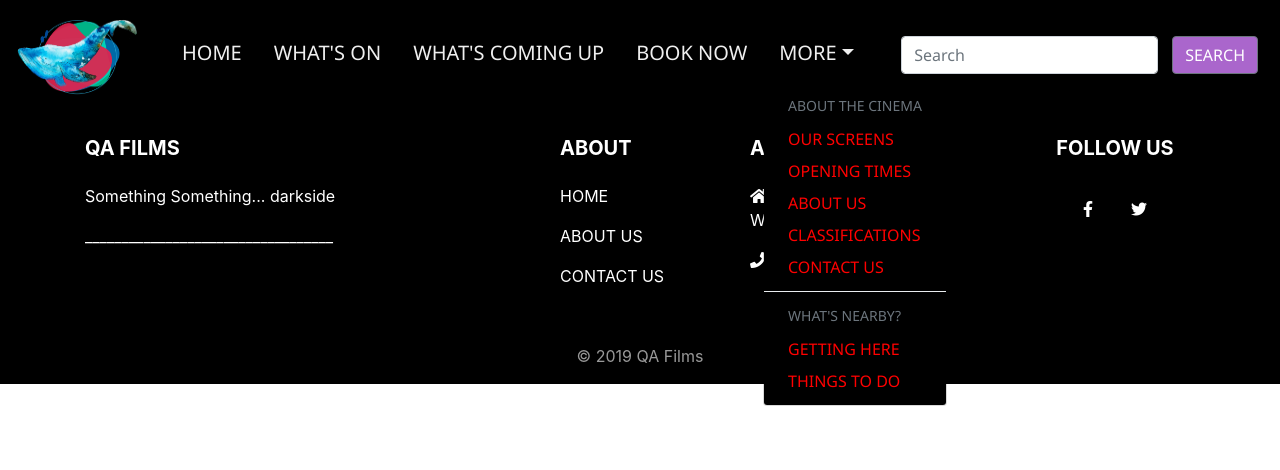
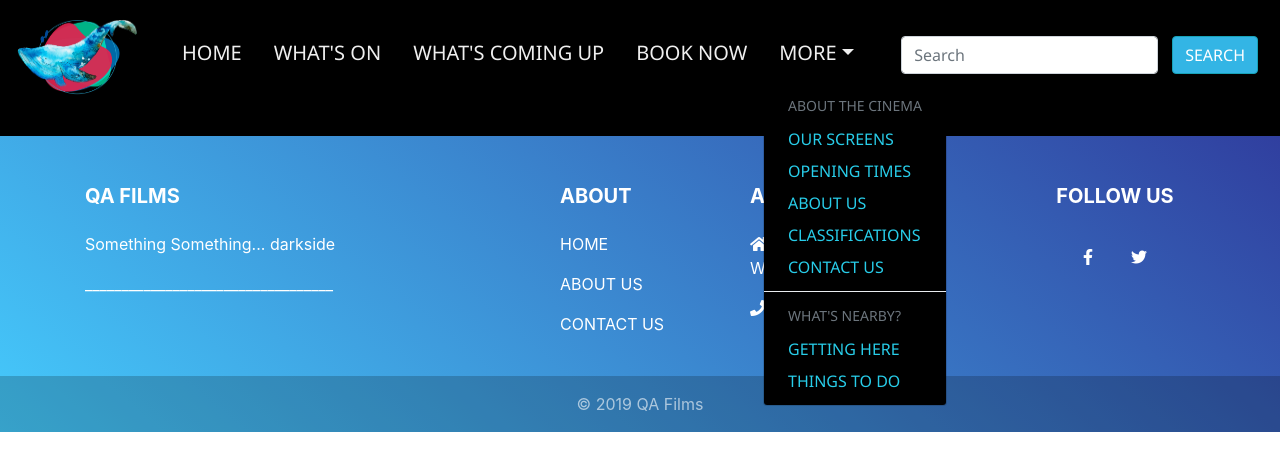
Before and after one commit to porkpiie/QA-cinema, a React (Create React App) app: page / in a window 1280 px wide. Both pictures are taken after a click on the link "MORE". Shown: the top 470 px of the page. Built offline with nearby package versions, Linux system fonts and the light colour scheme.

Commit message:
footer and navbar changes to match theme

```diff
--- a/src/App.css
+++ b/src/App.css
@@ -1,6 +1,7 @@
 
 body {
   background-color: black;
+
 }
 
 h1 {
@@ -44,7 +45,7 @@ h1 {
 
 .nav .nav-item.active .nav-link,
 .nav-item:hover .nav-link {
-  color: fuchsia;
+  color: 	#28CDE9;
 }
 
 .nav-item {
@@ -75,7 +76,3 @@ h1 {
   color: white;
   padding-top: 5%;
 }
-
-.p-2 {
-  background-color: black
-}
--- a/src/Components/Footer.component.js
+++ b/src/Components/Footer.component.js
@@ -4,7 +4,7 @@ import { MDBCol, MDBContainer, MDBRow, MDBFooter } from "mdbreact";
 export default class AppFooter extends Component {
   render(){
     return (
-      <MDBFooter color="black">
+      <MDBFooter color="blue-gradient pt-4 mt-4">
         <MDBContainer className="text-center text-md-left">
           <MDBRow className="my-4">
             <MDBCol md="4" lg="4">
@@ -52,7 +52,7 @@ export default class AppFooter extends Component {
                 <a className="btn btn-link" href="#!">
                   <i className="fab fa-facebook-f text-white" />
                 </a>
-                <a type="button" className="btn btn-link" href="https://twitter.com/filmsqa">
+                <a className="btn btn-link" href="https://twitter.com/filmsqa" target="__blank">
                   <i className="fab fa-twitter text-white" />
                 </a>
               </div>
--- a/src/Components/Navbar.component.js
+++ b/src/Components/Navbar.component.js
@@ -46,20 +46,20 @@ export default class Navigation extends Component {
             </DropdownToggle>
             <DropdownMenu style={{ backgroundColor: 'black' }}>
               <DropdownItem header>ABOUT THE CINEMA</DropdownItem>
-              <DropdownItem href="/Screens" style={{ color: 'red', textDecoration: 'none' }}>OUR SCREENS</DropdownItem>
-              <DropdownItem href="/OpeningTimes" style={{ color: 'red', textDecoration: 'none' }}>OPENING TIMES</DropdownItem>
-              <DropdownItem href="/AboutUs" style={{ color: 'red', textDecoration: 'none' }}>ABOUT US</DropdownItem>
-              <DropdownItem href="/Classifications" style={{ color: 'red', textDecoration: 'none' }}>CLASSIFICATIONS</DropdownItem>
-              <DropdownItem href="/ContactUs" style={{ color: 'red', textDecoration: 'none' }}>CONTACT US</DropdownItem>
+              <DropdownItem href="/Screens" style={{ color: '#28CDE9', textDecoration: 'none' }}>OUR SCREENS</DropdownItem>
+              <DropdownItem href="/OpeningTimes" style={{ color: '#28CDE9', textDecoration: 'none' }}>OPENING TIMES</DropdownItem>
+              <DropdownItem href="/AboutUs" style={{ color: '#28CDE9', textDecoration: 'none' }}>ABOUT US</DropdownItem>
+              <DropdownItem href="/Classifications" style={{ color: '#28CDE9', textDecoration: 'none' }}>CLASSIFICATIONS</DropdownItem>
+              <DropdownItem href="/ContactUs" style={{ color: '#28CDE9', textDecoration: 'none' }}>CONTACT US</DropdownItem>
               <DropdownItem divider />
               <DropdownItem header>WHAT'S NEARBY?</DropdownItem>
-              <DropdownItem href="/GettingHere" style={{ color: 'red', textDecoration: 'none' }}>GETTING HERE</DropdownItem>
-              <DropdownItem href="/ThingsToDo" style={{ color: 'red', textDecoration: 'none' }}>THINGS TO DO</DropdownItem>
+              <DropdownItem href="/GettingHere" style={{ color: '#28CDE9', textDecoration: 'none' }}>GETTING HERE</DropdownItem>
+              <DropdownItem href="/ThingsToDo" style={{ color: '#28CDE9', textDecoration: 'none' }}>THINGS TO DO</DropdownItem>
             </DropdownMenu>
           </Dropdown>
           <Form inline className="ml-auto mr-3">
             <FormControl type="text" placeholder="Search" className="mr-sm-2" />
-            <Button variant="outline-danger">SEARCH</Button>
+            <Button type="button" color="info">SEARCH</Button>
           </Form>
         </Nav>
       </div>
--- a/src/Pages/PlacesToGo.js
+++ b/src/Pages/PlacesToGo.js
@@ -1,5 +1,4 @@
 import React from "react";
-import { render } from "react-dom";
 import { Parallax } from "react-parallax";
 import Goddard from '../Images/Goddard.jpg';
 import Karting from '../Images/Karting.jpg';
@@ -54,7 +53,7 @@ const PlacesToGo = () => (
     </Parallax>
 
     <Parallax bgImage={Karting} strength={500}>
-    <div style={{ height: 600 }}>
+    <div style={{ height: 650 }}>
         <div className="places1" style={insideStyles}>
             <a className="linkAbout" style={{fontSize : "50px"}} href="https://swindonkarting.co.uk/" alt="karting" rel="noopener noreferrer" target="_blank">Swindon Karting Arena</a>
             <p style={{fontSize : "18px"}}>Covered kart track plus rodeo bull, laser shooting, mini-quad and digger course draws group visits</p>
@@ -71,6 +70,4 @@ const PlacesToGo = () => (
   </div>
 );
 
-render(<PlacesToGo />, document.getElementById("root"));
-
 export default PlacesToGo;
```
Also changed, not shown: 1 other file (tests, documents, lock files or other folders).
